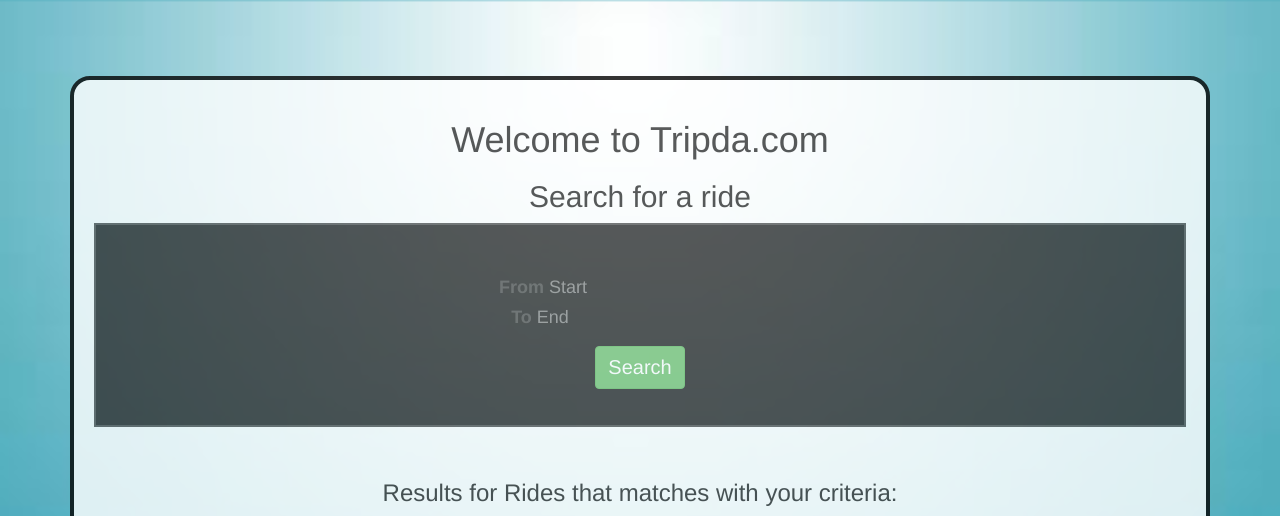
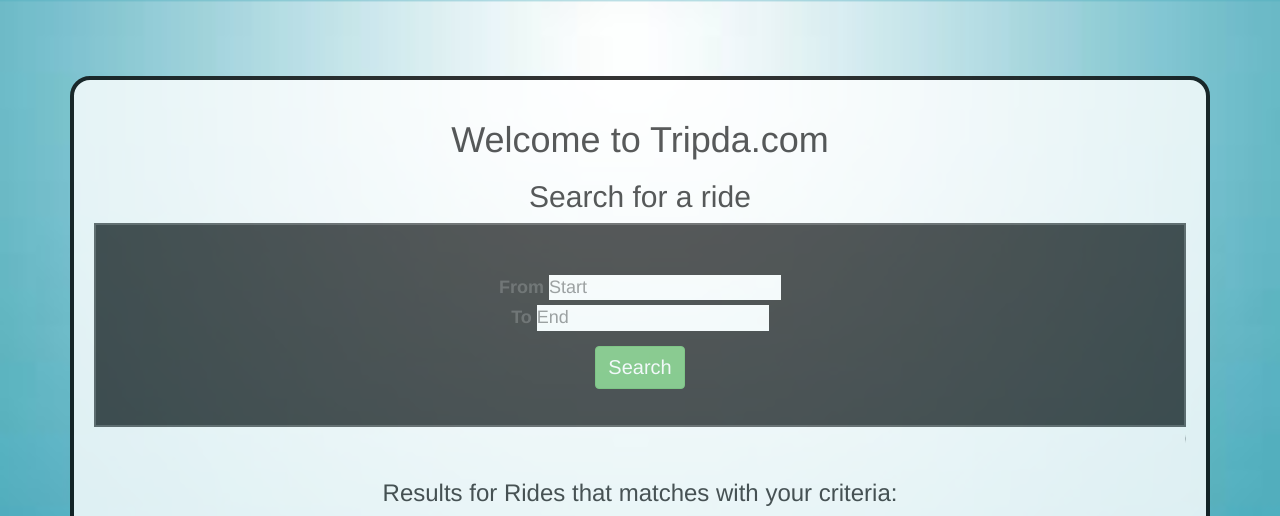
Before and after one commit to pechan97/Web-Rides-Deiner, a PHP site: the page made by application/views/Acceso/acceso.php in a window 1280 px wide. Shown: the top 516 px of the page. Run offline with PHP 8.4, Linux system fonts and the light colour scheme; the template is opened without the code that fills it, so the values that code supplies are empty; some libraries are stand-ins or nearby versions.

Commit message:
last commit

```diff
--- a/assets/css/newstyle.css
+++ b/assets/css/newstyle.css
@@ -19,3 +19,11 @@
 #trans{
 visibility: hidden
 }
+#start{
+	background-color: white;
+	color: black;
+}
+#end{
+background-color: white;
+	color: black;
+}
```
Also changed, not shown: application/controllers/EditRides.php (+4 -5 lines), application/views/EditRides/editrides.php (+9 -10 lines).
